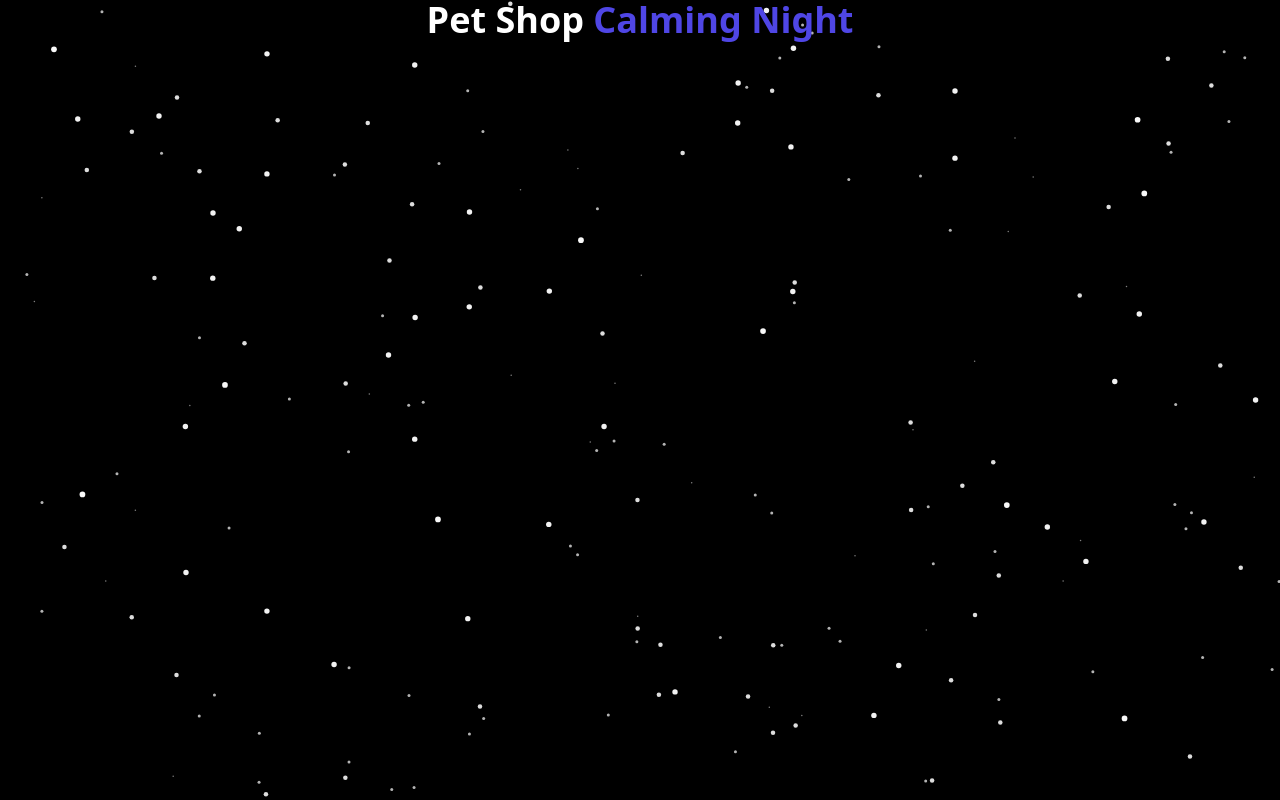
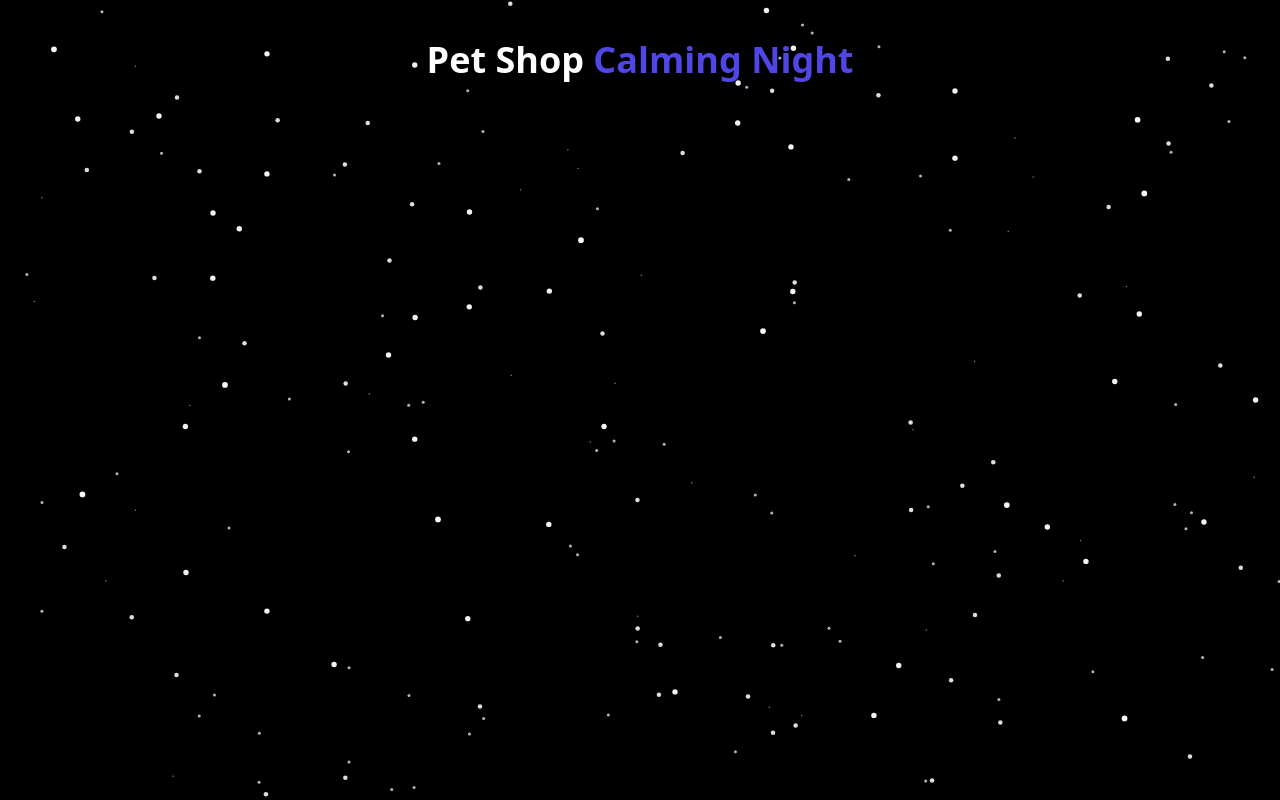
Before and after one commit to OnilBlanco26/CitasParticulas, a React (Vite) app: page / in a window 1280 px wide. Built offline with nearby package versions, Linux system fonts and the light colour scheme.

Commit message:
Agregando los contenedores

```diff
--- a/src/App.jsx
+++ b/src/App.jsx
@@ -7,13 +7,15 @@ import ListadoVehiculos from "./components/ListadoVehiculos";
 function App() {
   return (
     <>
-     <Particle />
+      <Particle />
 
+      <div className="mt-10">
         <Header />
+      </div>
+      <div className="mt-10 md:flex">
         <Formulario />
         <ListadoVehiculos />
-
-
+      </div>
     </>
   );
 }
```
